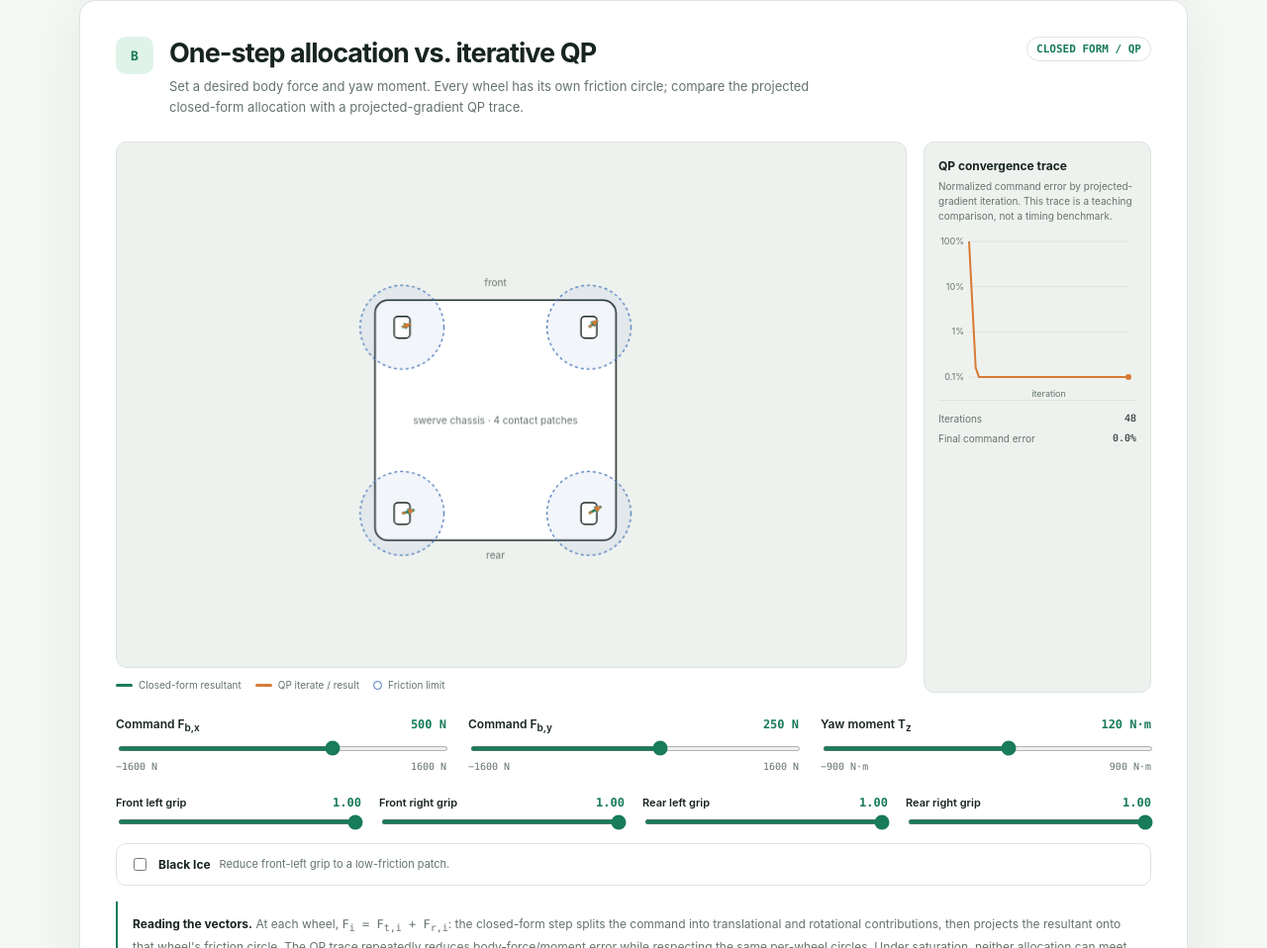
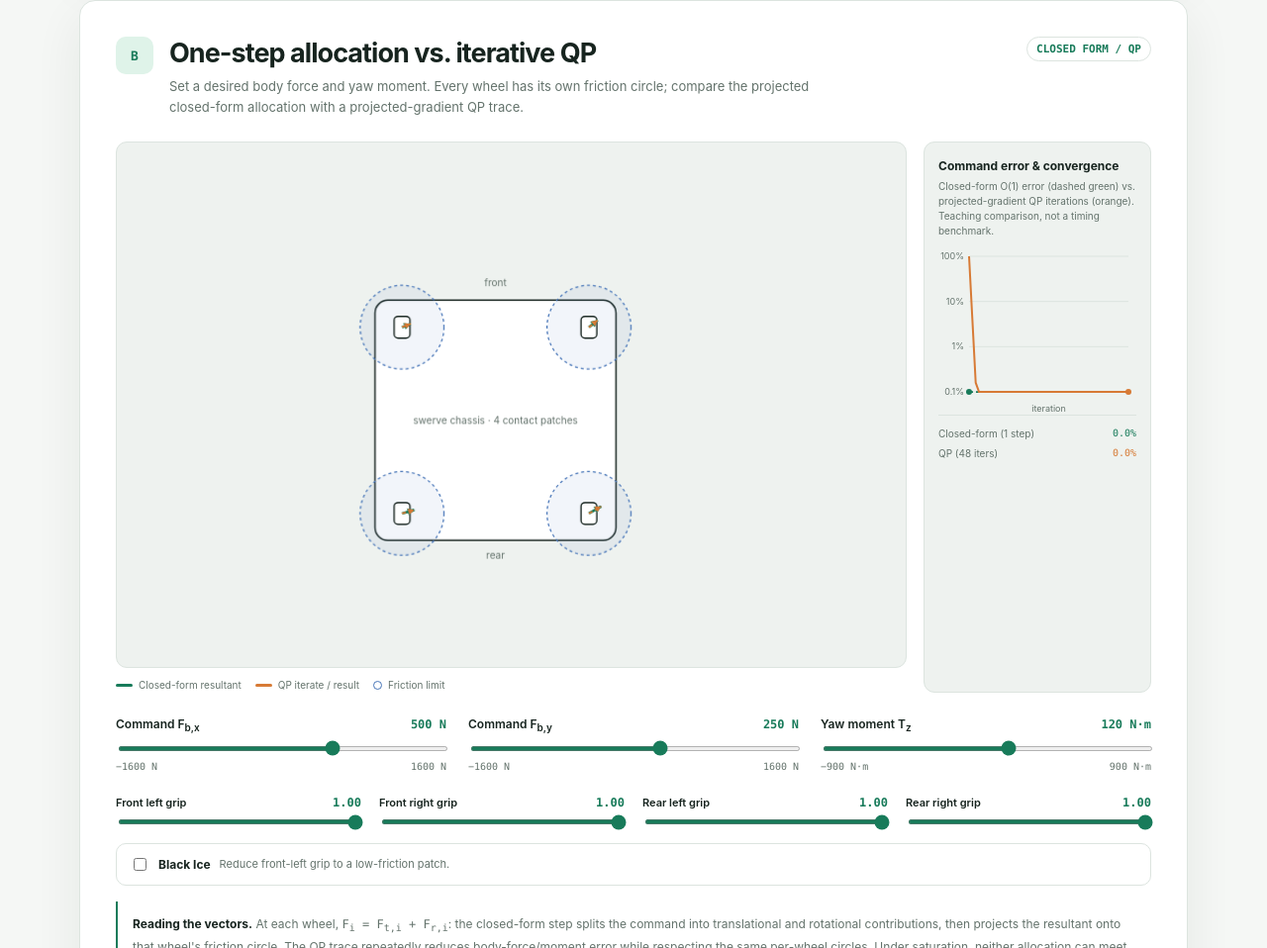
Before and after one commit to mathiascar7/kinodynamic-swerve-simulation-control, a plain HTML site: page docs/index.html in a window 1280 px wide. Shown: the part 1286-2244 px from the top of the page at 99% size. Drawn offline with Linux system fonts and the light colour scheme.

```diff
--- a/docs/index.html
+++ b/docs/index.html
@@ -346,12 +346,12 @@
             </div>
           </div>
           <aside class="convergence">
-            <h3>QP convergence trace</h3>
-            <p>Normalized command error by projected-gradient iteration. This trace is a teaching comparison, not a timing benchmark.</p>
-            <canvas id="qpCanvas" aria-label="Projected-gradient QP convergence plot"></canvas>
+            <h3>Command error &amp; convergence</h3>
+            <p>Closed-form O(1) error (dashed green) vs. projected-gradient QP iterations (orange). Teaching comparison, not a timing benchmark.</p>
+            <canvas id="qpCanvas" aria-label="Closed-form vs. projected-gradient QP convergence plot"></canvas>
             <div class="qp-metric">
-              <div><span>Iterations</span><output id="iterationOut">0</output></div>
-              <div><span>Final command error</span><output id="errorOut">0%</output></div>
+              <div><span>Closed-form (1 step)</span><output id="closedErrorOut" style="color: var(--green);">0.0%</output></div>
+              <div><span>QP (<span id="iterationOut">48</span> iters)</span><output id="errorOut" style="color: var(--orange);">0.0%</output></div>
             </div>
           </aside>
         </div>
@@ -794,20 +794,24 @@
         ctx.fillText("rear", center.x, center.y + robotHeight / 2 + 19);
         ctx.textAlign = "left";
 
+        const initialNorm = Math.max(1e-9, Math.hypot(command.x, command.y, command.z));
+        const achievedClosed = generalized(allocations.closed, radius);
+        const closedError = Math.hypot(achievedClosed.x - command.x, achievedClosed.y - command.y, achievedClosed.z - command.z) / initialNorm;
         const achieved = generalized(allocations.qp, radius);
-        const normalizedError = Math.hypot(achieved.x - command.x, achieved.y - command.y, achieved.z - command.z) /
-          Math.max(1e-9, Math.hypot(command.x, command.y, command.z));
-        document.getElementById("iterationOut").value = String(allocations.trace.length - 1);
+        const normalizedError = Math.hypot(achieved.x - command.x, achieved.y - command.y, achieved.z - command.z) / initialNorm;
+        document.getElementById("iterationOut").textContent = String(allocations.trace.length - 1);
+        document.getElementById("closedErrorOut").value = `${(closedError * 100).toFixed(1)}%`;
         document.getElementById("errorOut").value = `${(normalizedError * 100).toFixed(1)}%`;
-        drawConvergence(allocations.trace);
+        drawConvergence(allocations.trace, closedError);
       }
 
-      function drawConvergence(trace) {
+      function drawConvergence(trace, closedError) {
         const { width, height } = resizeCanvas(qpCanvas, qctx);
         const ctx = qctx;
         const style = getComputedStyle(root);
         const muted = style.getPropertyValue("--muted").trim();
         const line = style.getPropertyValue("--line").trim();
+        const green = style.getPropertyValue("--green").trim();
         const orange = style.getPropertyValue("--orange").trim();
         ctx.clearRect(0, 0, width, height);
         const pad = { left: 31, right: 8, top: 10, bottom: 23 };
@@ -828,6 +832,23 @@
         });
         ctx.textAlign = "center";
         ctx.fillText("iteration", pad.left + plotW / 2, height - 3);
+
+        const closedY = yFor(closedError);
+        ctx.save();
+        ctx.strokeStyle = green;
+        ctx.lineWidth = 1.75;
+        ctx.setLineDash([4, 3]);
+        ctx.beginPath();
+        ctx.moveTo(pad.left, closedY);
+        ctx.lineTo(width - pad.right, closedY);
+        ctx.stroke();
+        ctx.setLineDash([]);
+        ctx.fillStyle = green;
+        ctx.beginPath();
+        ctx.arc(pad.left, closedY, 3, 0, Math.PI * 2);
+        ctx.fill();
+        ctx.restore();
+
         ctx.strokeStyle = orange;
         ctx.lineWidth = 2;
         ctx.beginPath();
```
